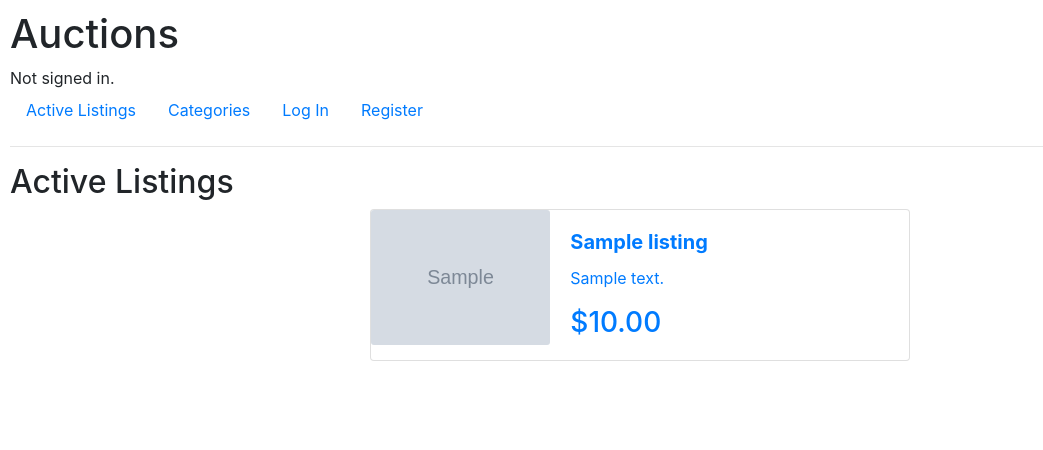
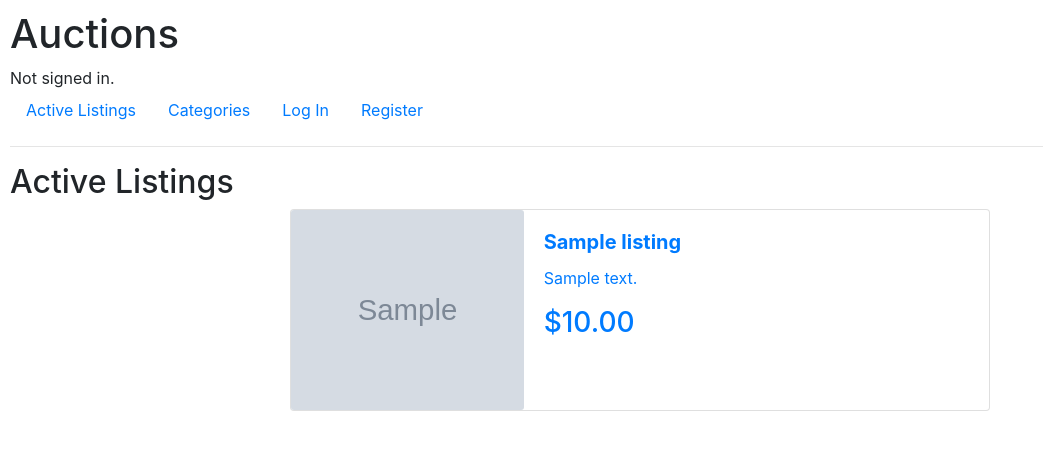
Before and after one commit to adriasala12/HarvardX-CS50W-commerce, a Django app: page / in a window 1280 px wide. Shown: the top 450 px of the page, without its empty margins (0-1043 px from the left). Run offline with Django 3.2, Linux system fonts and the light colour scheme; tables that the repository leaves empty hold one stand-in row (values such as "Sample post"); grey boxes marked "Sample" are stand-in pictures; some libraries are stand-ins or nearby versions.

Commit message:
Change listing card image display

```diff
--- a/auctions/templates/auctions/category.html
+++ b/auctions/templates/auctions/category.html
@@ -5,11 +5,11 @@
 
     {% for listing in listings %}
 
-        <div class="card mb-3 mx-auto" style="max-width: 540px;">
+        <div class="card mb-3 mx-auto" style="max-width: 700px;">
             <a class="text-decoration-none" href="{% url 'listing' listing.id %}">
                 <div class="row no-gutters">
                     <div class="col-md-4">
-                        <img src="{{ listing.image_url }}" class="card-img">
+                        <img src="{{ listing.image_url }}" class="card-img" style="height:200px;">
                     </div>
                     <div class="col-md-8">
                         <div class="card-body">
--- a/auctions/templates/auctions/index.html
+++ b/auctions/templates/auctions/index.html
@@ -5,11 +5,11 @@
 
     {% for listing in listings %}
 
-        <div class="card mb-3 mx-auto" style="max-width: 540px;">
+        <div class="card mb-3 mx-auto" style="max-width: 700px;">
             <a class="text-decoration-none" href="{% url 'listing' listing.id %}">
                 <div class="row no-gutters">
                     <div class="col-md-4">
-                        <img src="{{ listing.image_url }}" class="card-img">
+                        <img src="{{ listing.image_url }}" class="card-img" style="height:200px;">
                     </div>
                     <div class="col-md-8">
                         <div class="card-body">
--- a/auctions/templates/auctions/watchlist.html
+++ b/auctions/templates/auctions/watchlist.html
@@ -5,11 +5,11 @@
 
     {% for listing in listings %}
 
-        <div class="card mb-3 mx-auto" style="max-width: 540px;">
+        <div class="card mb-3 mx-auto" style="max-width: 700px;">
             <a class="text-decoration-none" href="{% url 'listing' listing.id %}">
                 <div class="row no-gutters">
                     <div class="col-md-4">
-                        <img src="{{ listing.image_url }}" class="card-img">
+                        <img src="{{ listing.image_url }}" class="card-img" style="height:200px;">
                     </div>
                     <div class="col-md-8">
                         <div class="card-body">
```
